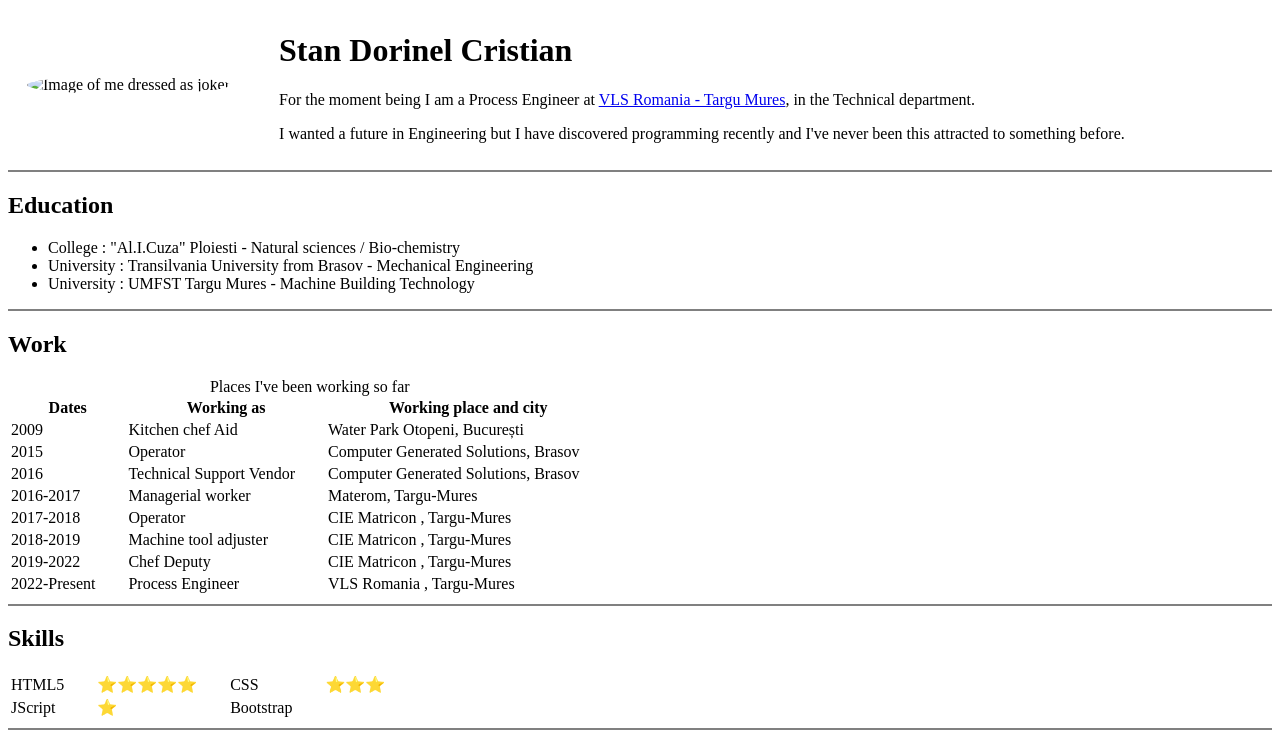
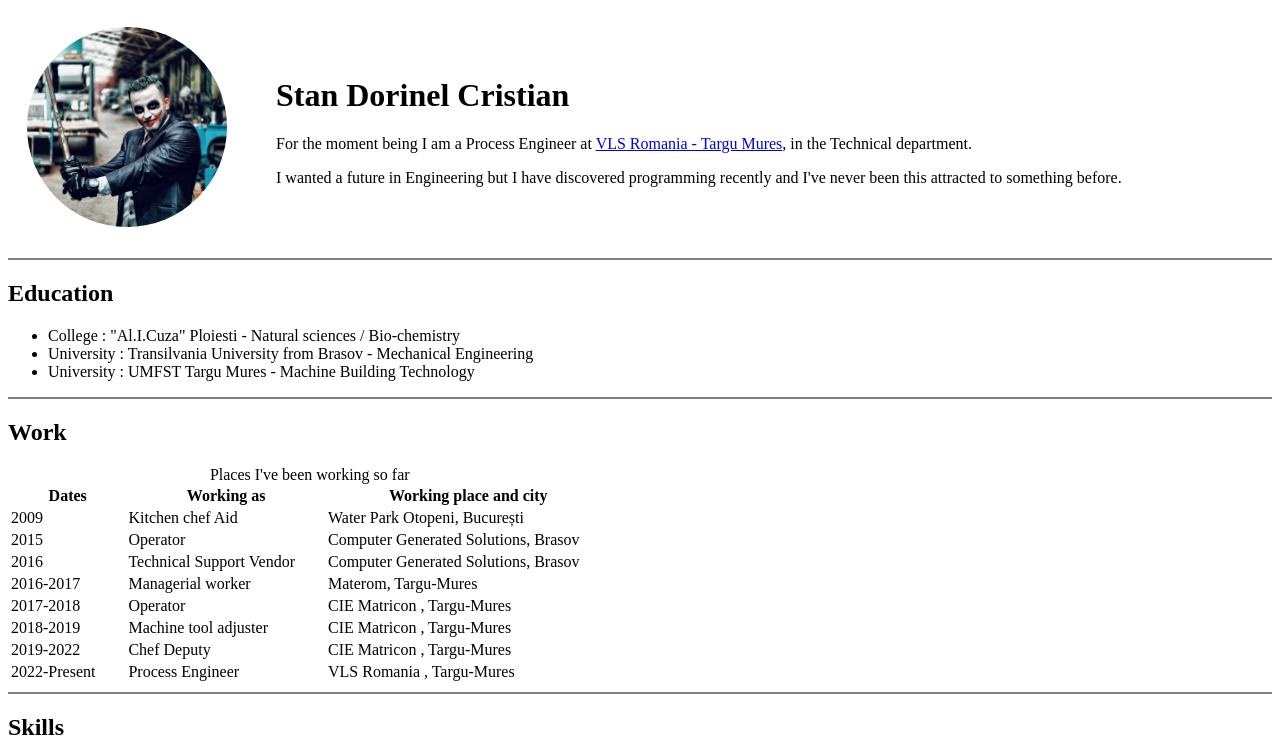
Before and after one commit to pynotpie/Cv, a plain HTML site: page index.html in a window 1280 px wide. Shown: the top 747 px of the page. Drawn offline with Linux system fonts and the light colour scheme; the site is published under a folder, as on GitHub Pages, so addresses that start at the root find nothing.

Commit message:
Update index.html
I removed the slash before Pics in  "/Pics/joker.jpg"

```diff
--- a/index.html
+++ b/index.html
@@ -13,7 +13,7 @@
 <body>
     <table>
         <tr>
-            <td><img src="/Pics/Joker.jpg" alt="Image of me dressed as joker" width="200px" height="200px"
+            <td><img src="Pics/Joker.jpg" alt="Image of me dressed as joker" width="200px" height="200px"
                     style="padding: 1rem; border-radius: 50%;">
             </td>
             <td>
```
